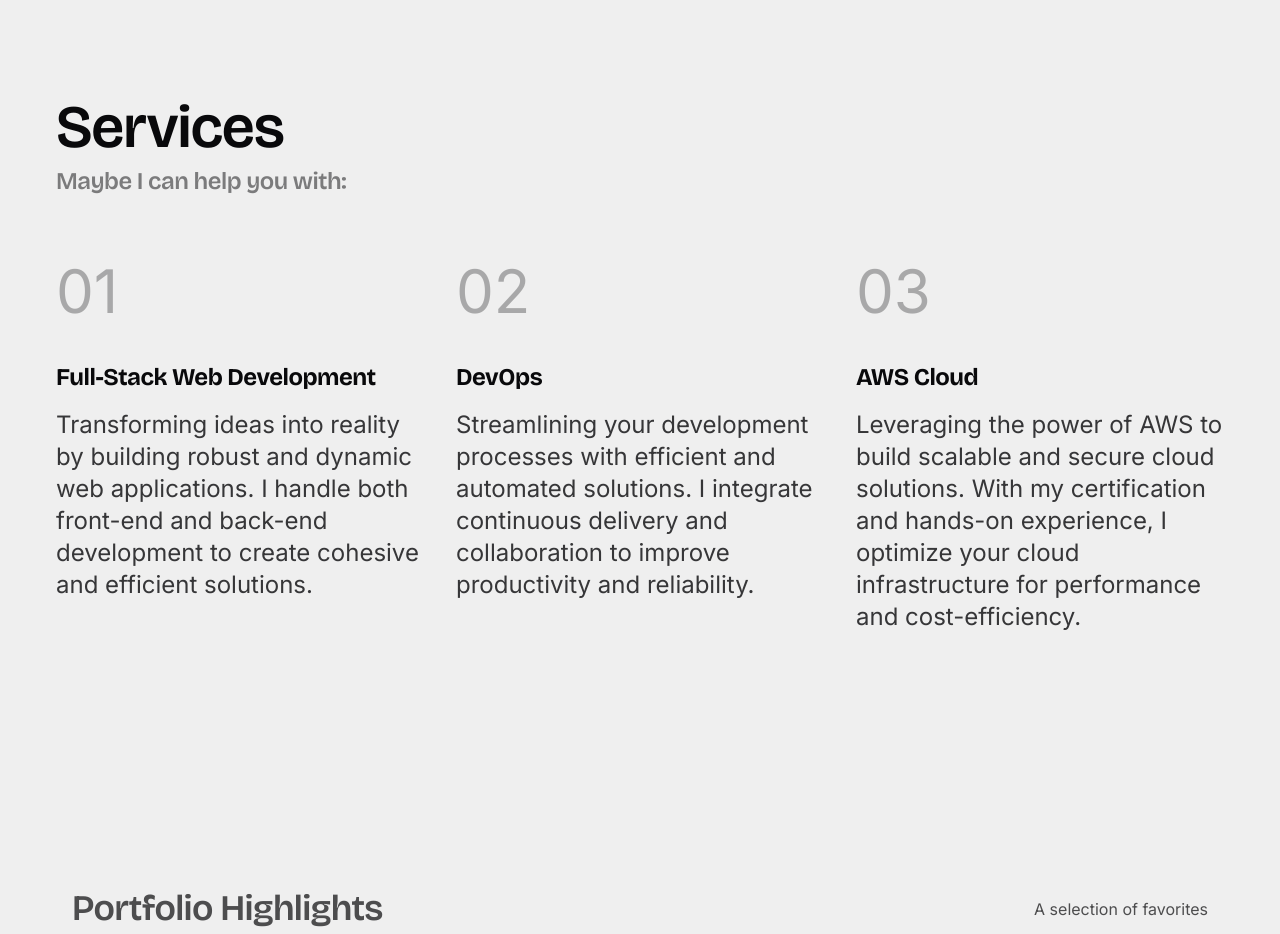
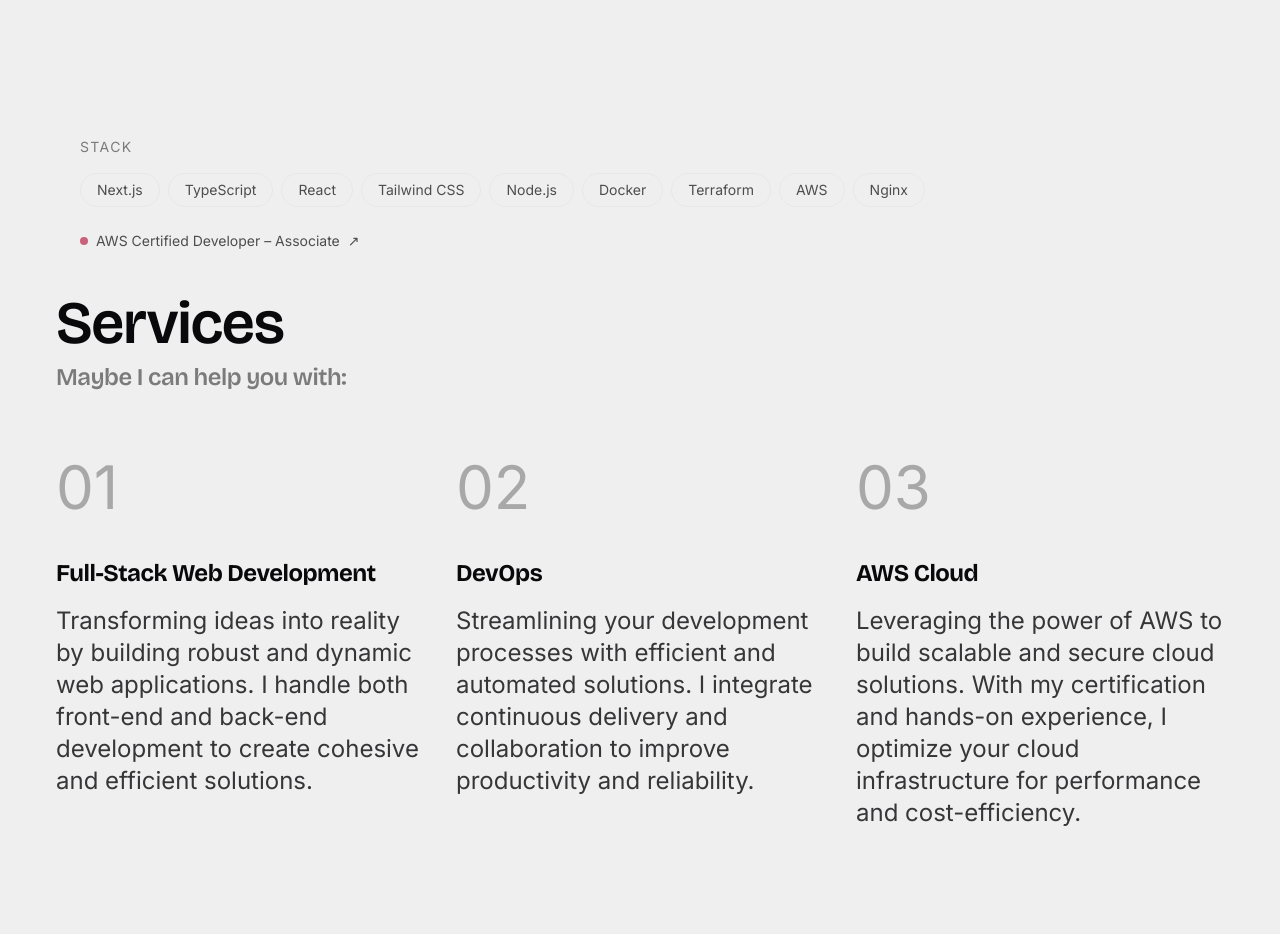
Before and after one commit to IvanRavic88/portfolio_nextjs_docker, a Next.js app: page / in a window 1280 px wide. Shown: the part 1100-2034 px from the top of the page. Built offline with nearby package versions, Linux system fonts and the light colour scheme.

Commit message:
feat: trust signals - tech-stack chips + AWS cert badge
Add a monochrome stack chip row and a link to the AWS Certified Developer -
Associate certificate (PDF in /public), placed between the hero and services.
Testimonial intentionally omitted (needs a real client quote, not fabricated).

```diff
--- a/src/app/page.tsx
+++ b/src/app/page.tsx
@@ -4,6 +4,7 @@ import MyServices from '@/components/services/MyServices';
 import Rounded from '@/components/common/Button/index';
 import Socials from '@/components/socials/Socials';
 import FadeIn from '@/components/common/FadeIn';
+import TechStack from '@/components/techStack/TechStack';
 
 export default function Home() {
   return (
@@ -46,6 +47,8 @@ export default function Home() {
           </div>
         </section>
 
+        <TechStack />
+
         <MyServices />
 
         <div className="items-left mx-auto my-10 flex flex-col justify-between gap-4 pt-20 text-base opacity-70 sm:container sm:mb-20 sm:flex-row sm:items-center">
--- /dev/null
+++ b/src/components/techStack/TechStack.tsx
@@ -0,0 +1,44 @@
+const stack = [
+  'Next.js',
+  'TypeScript',
+  'React',
+  'Tailwind CSS',
+  'Node.js',
+  'Docker',
+  'Terraform',
+  'AWS',
+  'Nginx',
+];
+
+// Factual trust signals: the stack I build with + the AWS certification (links
+// to the certificate PDF in /public). Monochrome chips keep the minimal identity.
+export default function TechStack() {
+  return (
+    <section
+      aria-label="Tech stack and certification"
+      className="mx-auto my-10 px-6 sm:container sm:px-10 2xl:max-w-[90rem]"
+    >
+      <p className="mb-4 text-sm uppercase tracking-widest opacity-50">Stack</p>
+      <ul className="flex flex-wrap gap-2 text-base">
+        {stack.map((tech) => (
+          <li
+            key={tech}
+            className="rounded-full border px-4 py-1.5 text-sm opacity-70 transition-colors hover:border-custom-red hover:text-custom-red hover:opacity-100"
+          >
+            {tech}
+          </li>
+        ))}
+      </ul>
+      <a
+        href="/AWS Certified Developer - Associate certificate.pdf"
+        target="_blank"
+        rel="noopener noreferrer"
+        className="mt-6 inline-flex items-center gap-2 text-sm opacity-70 transition-colors hover:text-custom-red hover:opacity-100"
+      >
+        <span className="h-2 w-2 rounded-full bg-custom-red" aria-hidden="true" />
+        AWS Certified Developer – Associate
+        <span aria-hidden="true">↗</span>
+      </a>
+    </section>
+  );
+}
```
